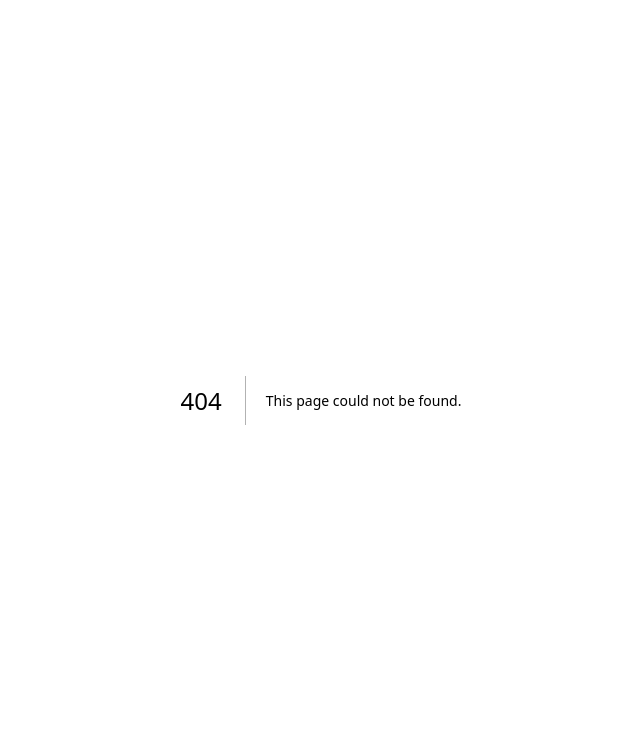
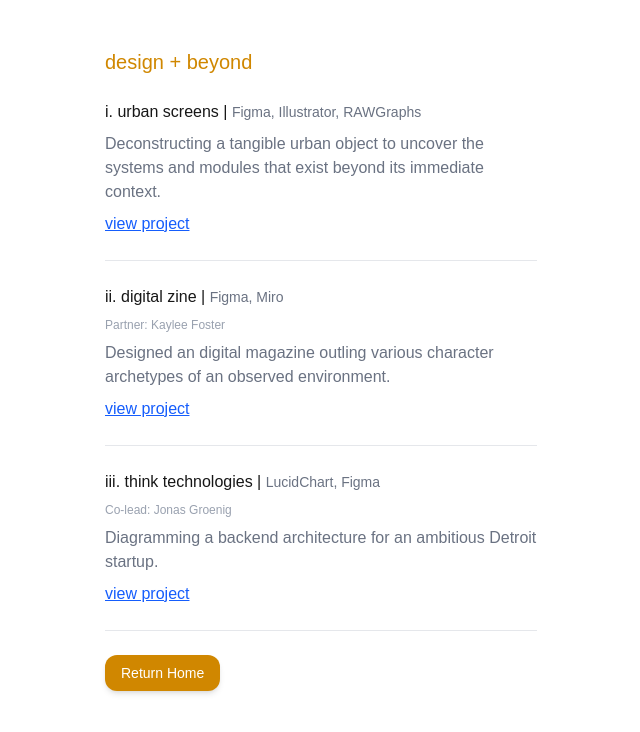
Before and after one commit to kfukutom/ken, a Next.js app: page /design in a window 1280 px wide. Before the commit this address had no page. Shown: the top 732 px of the page, without its empty margins (319-959 px from the left). Built offline with nearby package versions, Linux system fonts and the light colour scheme; what tailwindcss-animated would draw is missing.

Commit message:
fixed everything.

```diff
--- /dev/null
+++ b/app/design/page.tsx
@@ -0,0 +1,50 @@
+import Link from "next/link";
+export default function Home() {
+  return (
+    <div className="animate-fade-left animate-once animate-ease-linear bg-white px-4 sm:px-12 md:px-24 lg:px-36 xl:px-[424px] py-12 space-y-6">
+
+        <p className="text-left text-xl text-yellow-600">design + beyond</p>
+
+        <div className="space-y-2">
+            <p className="font-medium">i. urban screens | <span className="text-sm text-gray-500"> Figma, Illustrator, RAWGraphs</span></p>
+            <p className="font-thin text-gray-500">
+            Deconstructing a tangible urban object to uncover the systems and modules that exist beyond its immediate context.
+            </p>
+            <a href="/design/urban-screens" className="text-blue-600 underline hover:text-blue-800 transition">
+            view project
+            </a>
+        </div>
+
+        <hr className="border-gray-200" />
+
+        <div className="space-y-2">
+            <p className="font-medium">ii. digital zine | <span className="text-sm text-gray-500">Figma, Miro</span></p>
+            <p className="text-gray-400 font-extralight text-xs">Partner: Kaylee Foster</p>
+            <p className="font-thin text-gray-500">Designed an digital magazine outling various character archetypes of an observed environment.</p>
+            <a href="/design/urban-screens" className="text-blue-600 underline hover:text-blue-800 transition">
+            view project
+            </a>
+        </div>
+
+        <hr className="border-gray-200" />
+
+        <div className="space-y-2">
+            <p className="font-medium">iii. think technologies | <span className="text-sm text-gray-500">LucidChart, Figma</span></p>
+            <p className="text-gray-400 font-extralight text-xs">Co-lead: Jonas Groenig</p>
+            <p className="font-thin text-gray-500">Diagramming a backend architecture for an ambitious Detroit startup.</p>
+            <a href="/design/urban-screens" className="text-blue-600 underline hover:text-blue-800 transition">
+            view project
+            </a>
+        </div>
+
+        <hr className="border-gray-200" />
+        <Link href="/" className="block w-fit mt-4">
+            <button className="text-sm px-4 py-2 cursor-pointer bg-yellow-600 text-white rounded-xl font-light hover:bg-yellow-700 transition duration-200 shadow-md hover:shadow-xl">
+            Return Home
+            </button>
+        </Link>
+
+
+    </div>
+  );
+} // Page.tsx()
--- /dev/null
+++ b/app/design/urban-screens/page.tsx
@@ -0,0 +1,18 @@
+//rea
+import Image from "next/image";
+import rdr2 from "@/public/outlaws.jpeg";
+export default function Home() {
+    return (
+      <div className="animate-fade-left bg-white animate-once animate-ease-linear px-4 sm:px-12 md:px-24 lg:px-36 xl:px-[300px] py-12">
+        <p className="py-2">This project was made by <a href="/" className="underline">Ken</a>.</p>
+        <p className="italic">Thanks for stopping by, and also this page is WIP.</p>
+        <Image
+          className="rounded-2xl shadow-md mt-3"
+          src={rdr2}
+          alt="fav game <3"
+          width={200}
+          height={100}
+        />
+      </div>
+    );
+} // Index or Page.tsx()
--- a/components/Bio.tsx
+++ b/components/Bio.tsx
@@ -4,7 +4,7 @@ export default function Bio() {
   return (
     <div className="flex flex-col gap-2 pb-6">
       <p className="text-sm text-gray-600">
-        CS @{" "}
+        CS, Math @{" "}
         <span className="text-yellow-600">Michigan</span>
       </p>
       <p className="text-sm text-gray-600">
--- a/components/Socials.tsx
+++ b/components/Socials.tsx
@@ -1,3 +1,6 @@
+"use client";
+
+import Link from "next/link";
 import Image from "next/image";
 import git from "@/public/github.png";
 import fig from "@/public/figma.webp";
@@ -6,14 +9,13 @@ import link from "@/public/link.png";
 export default function SocialLinks() {
   return (
     <div className="grid grid-cols-2 sm:grid-cols-4 gap-2 pb-6 justify-items-center">
-      <a
-        href="https://example.com"
-        target="_blank"
-        rel="noopener noreferrer"
+      <Link
+        href="/design"
         className="cursor-pointer w-40 h-15 flex items-center justify-center bg-gray-100 rounded-lg text-2xl hover:border-[2px] hover:border-black-500 transition"
       >
         <Image src={fig} alt="Design Portfolio" width={60} height={60} />
-      </a>
+      </Link>
+
       <a
         href="https://www.linkedin.com/in/kfukutom/"
         target="_blank"
@@ -22,6 +24,7 @@ export default function SocialLinks() {
       >
         <Image src={link} alt="LinkedIn Logo" width={40} height={40} />
       </a>
+
       <a
         href="https://github.com/kfukutom/"
         target="_blank"
@@ -30,6 +33,7 @@ export default function SocialLinks() {
       >
         <Image src={git} alt="GitHub Logo" width={32} height={32} />
       </a>
+
       <a
         href="https://www.instagram.com/kfukutom/"
         target="_blank"
@@ -40,4 +44,4 @@ export default function SocialLinks() {
       </a>
     </div>
   );
-} // Socials.tsx()
+} // Socials().tsx
```
Also changed, not shown: public/outlaws.jpeg (added).
